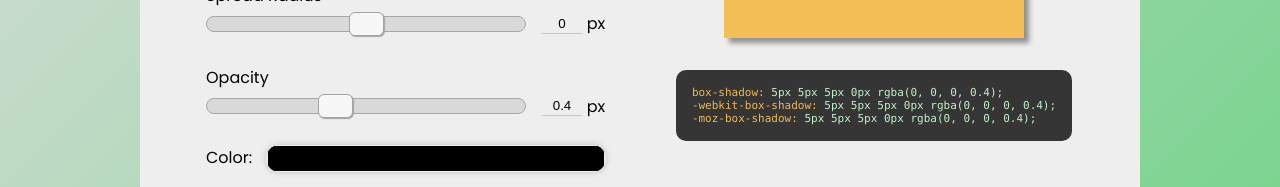
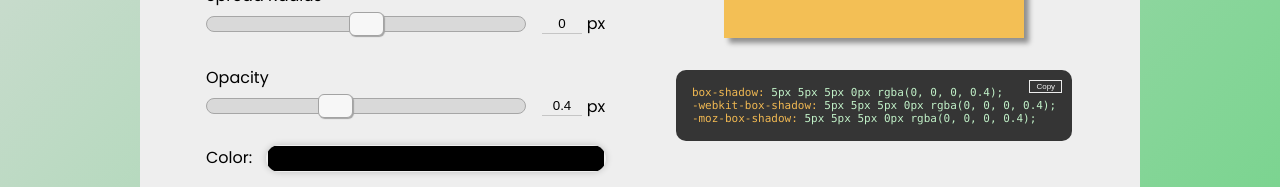
Before and after one commit to oguiaugusto/box-shadow-generator, a React (Create React App) app: page / in a window 1280 px wide. Shown: the part 425-612 px from the top of the page. Built offline with nearby package versions, Linux system fonts and the light colour scheme.

Commit message:
feat: add copy button

```diff
--- a/package.json
+++ b/package.json
@@ -7,6 +7,7 @@
     "@testing-library/jest-dom": "^5.16.1",
     "@testing-library/react": "^12.1.2",
     "@testing-library/user-event": "^13.5.0",
+    "clipboard-copy": "^4.0.1",
     "prop-types": "^15.8.0",
     "react": "^17.0.2",
     "react-dom": "^17.0.2",
--- a/src/components/preview/CodeBlock.jsx
+++ b/src/components/preview/CodeBlock.jsx
@@ -1,12 +1,32 @@
-import React, { useContext } from 'react';
+import React, { useContext, useState } from 'react';
+import copy from 'clipboard-copy';
 import { CodeBlockStyled } from '../styledComponents';
 import BoxShadowContext from '../context/BoxShadowContext';
 
+const SECOND = 1000;
+
 export default function CodeBlock() {
   const { boxShadowCode } = useContext(BoxShadowContext);
+  const [copied, setCopied] = useState(false);
+
+  const copyCode = (
+    `box-shadow: ${boxShadowCode};
+-webkit-box-shadow: ${boxShadowCode};
+-moz-box-shadow: ${boxShadowCode};`
+  );
 
   return (
     <CodeBlockStyled className="code-block">
+      <button
+        type="button"
+        onClick={ () => {
+          copy(copyCode);
+          setCopied(true);
+          setTimeout(() => setCopied(false), SECOND)
+        } }
+      >
+        {copied ? 'Copied' : 'Copy'}
+      </button>
       <span className="code-row">
         <span className="code-key">{`box-shadow: `}</span>
         <span className="code-value">{boxShadowCode};</span>
--- a/src/components/styledComponents.js
+++ b/src/components/styledComponents.js
@@ -188,6 +188,29 @@ const CodeBlockStyled = styled.code`
   display: flex;
   flex-flow: column nowrap;
   margin: 1rem 0 0;
+  position: relative;
+
+  button {
+    position: absolute;
+    background-color: inherit;
+    color: #eee;
+    border: 1px solid #eee;
+    right: 10px;
+    top: 10px;
+    font-size: 8px;
+    cursor: pointer;
+    transition-duration: 200ms;
+  }
+
+  button:hover {
+    color: #252525;
+    background-color: #eee;
+  }
+
+  button:active {
+    color: #252525;
+    background-color: #ebebeb;
+  }
 
   .code-key {
     color: #f0b852;
```
Also changed, not shown: 1 other file (tests, documents, lock files or other folders).
